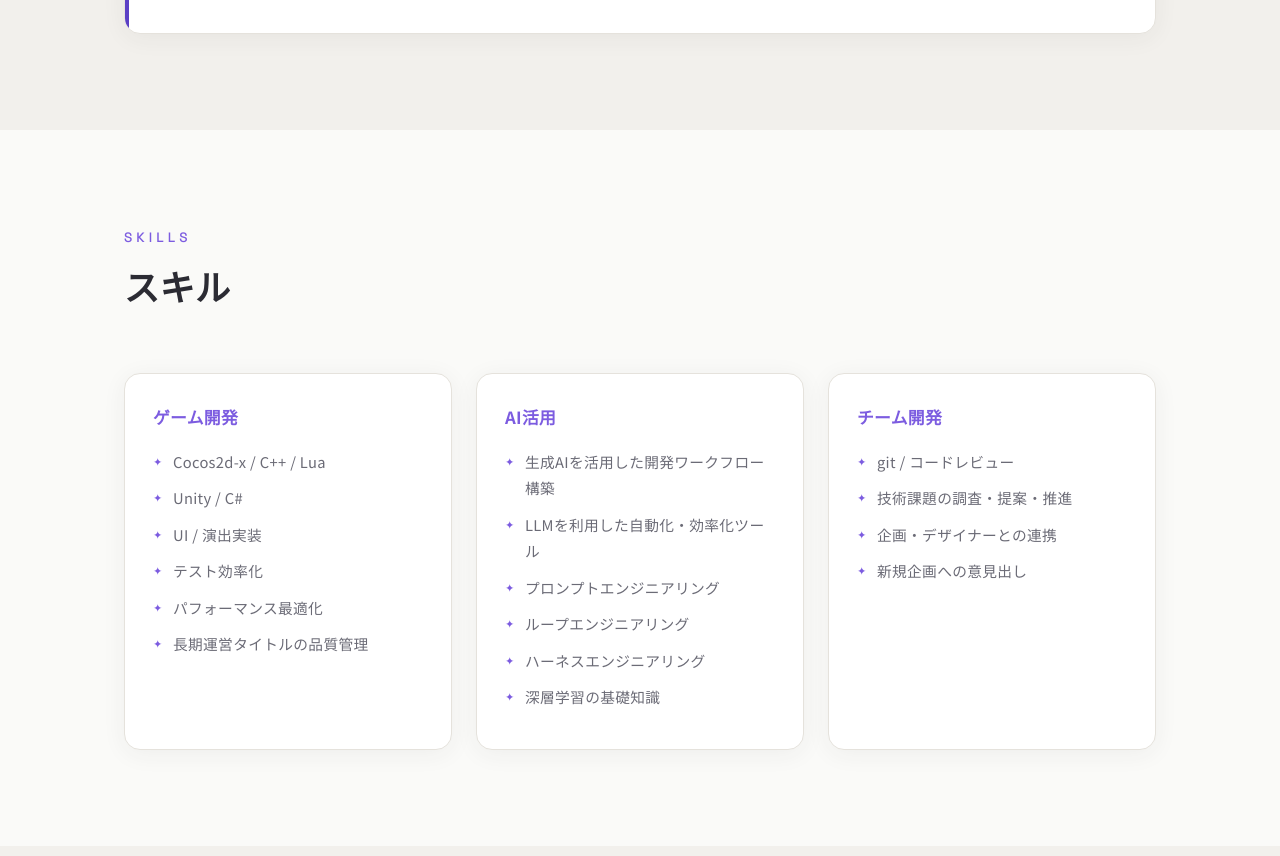
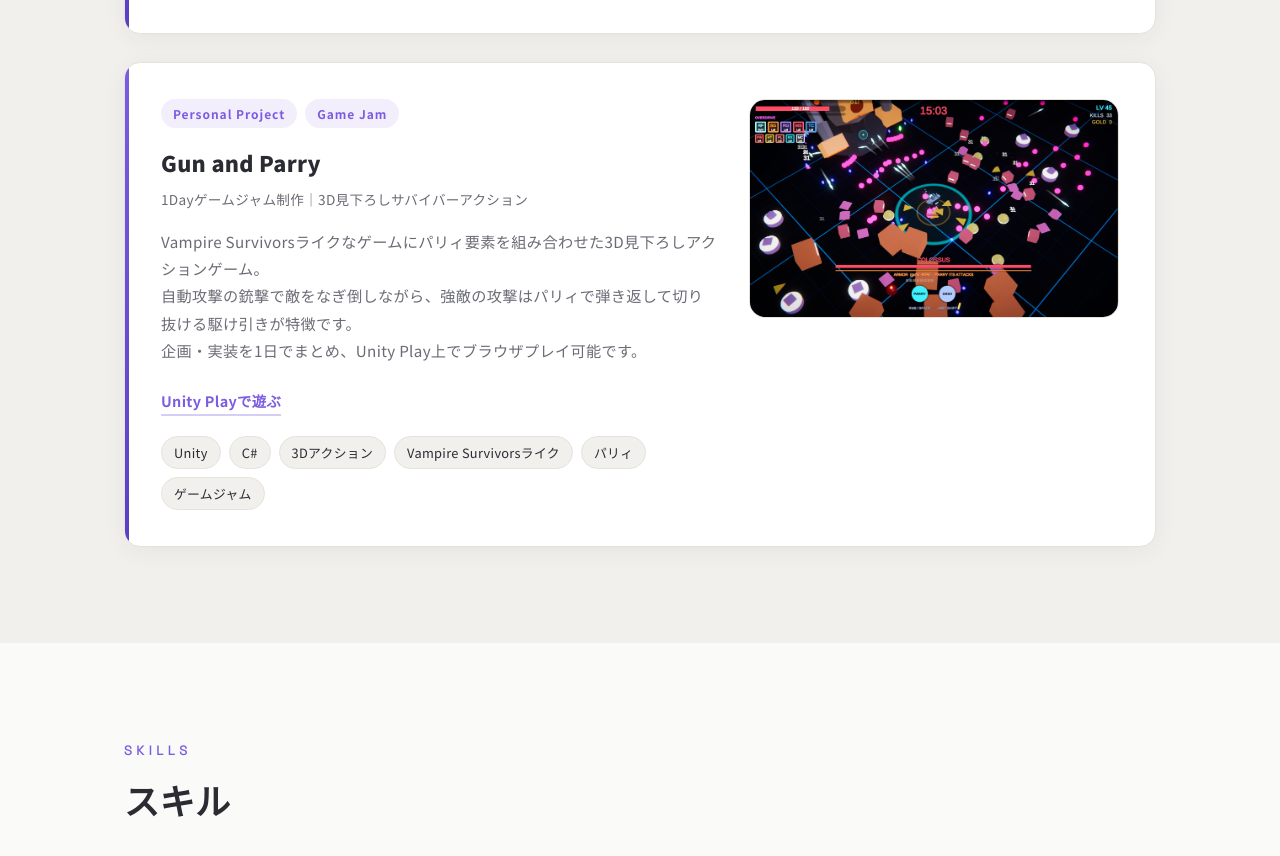
Before and after one commit to mooman0222/Portfolio, a plain HTML site: page index.html in a window 1280 px wide. Shown: the part 4001-4857 px from the top of the page. Drawn offline with Linux system fonts and the light colour scheme.

Commit message:
実績にゲームジャム作品「Gun and Parry」を追加

```diff
--- a/index.html
+++ b/index.html
@@ -200,6 +200,31 @@
             </div>
           </article>
 
+          <article class="work-card work-card-media reveal">
+            <div class="work-card-body">
+              <div class="work-badges">
+                <span class="work-badge">Personal Project</span>
+                <span class="work-badge">Game Jam</span>
+              </div>
+              <h3 class="work-title">Gun and Parry</h3>
+              <p class="work-sub">1Dayゲームジャム制作｜3D見下ろしサバイバーアクション</p>
+              <p class="work-desc">
+                Vampire Survivorsライクなゲームにパリィ要素を組み合わせた3D見下ろしアクションゲーム。<br>
+                自動攻撃の銃撃で敵をなぎ倒しながら、強敵の攻撃はパリィで弾き返して切り抜ける駆け引きが特徴です。<br>
+                企画・実装を1日でまとめ、Unity Play上でブラウザプレイ可能です。
+              </p>
+              <div class="work-links">
+                <a class="demo-link" href="https://play.unity.com/ja/games/bf303fad-4633-471d-a3ef-3cce0cb4bc18/gun-and-parry" target="_blank" rel="noopener">Unity Playで遊ぶ</a>
+              </div>
+              <div class="work-tags">
+                <span>Unity</span><span>C#</span><span>3Dアクション</span><span>Vampire Survivorsライク</span><span>パリィ</span><span>ゲームジャム</span>
+              </div>
+            </div>
+            <div class="work-images">
+              <img class="work-image" src="images/gunandparry.png" alt="Gun and Parry のゲーム画面。パリィとダッシュを駆使して敵の大群と戦う3D見下ろしアクション">
+            </div>
+          </article>
+
         </div>
       </div>
     </section>
```
Also changed, not shown: images/gunandparry.png (added).
